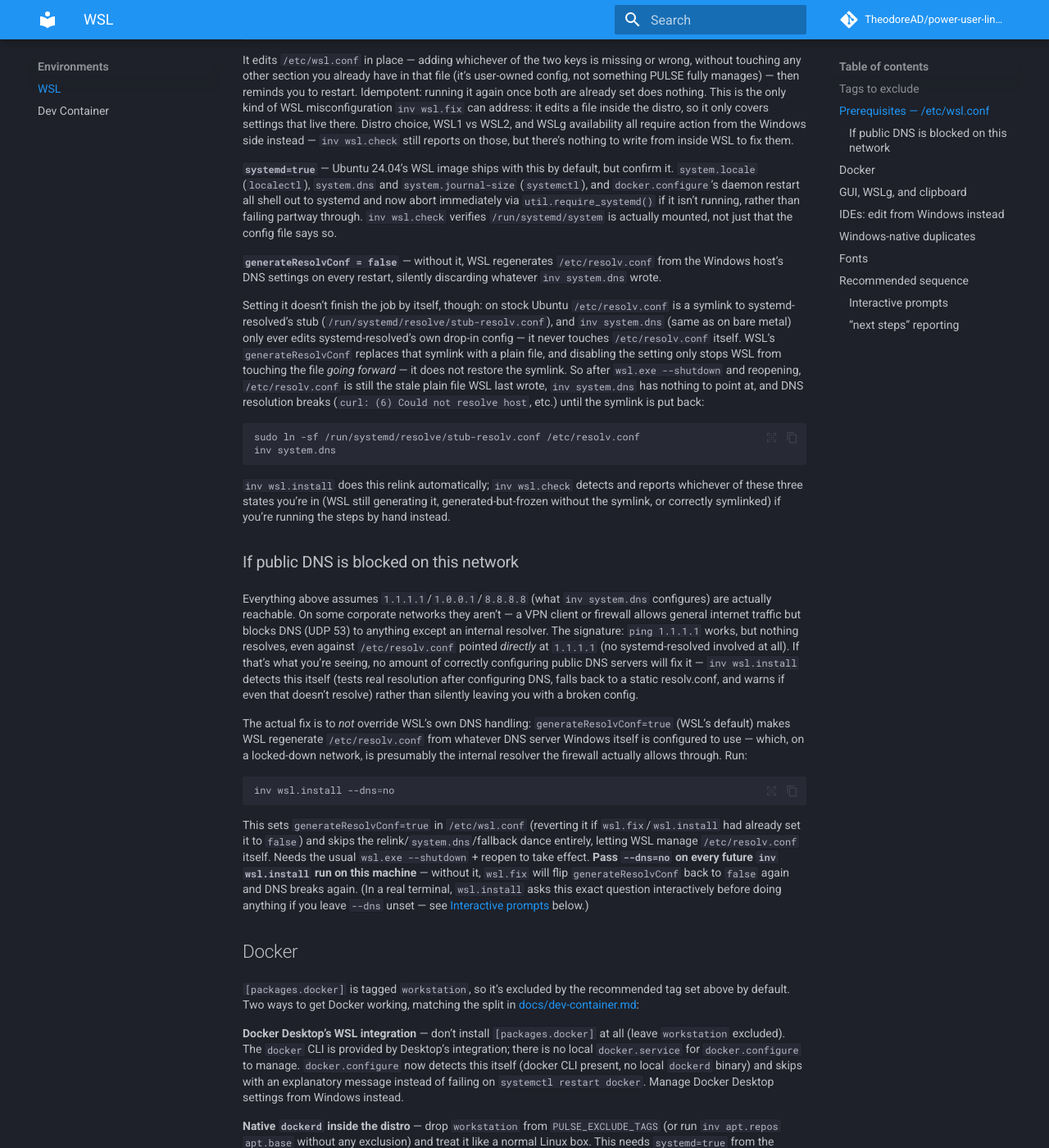
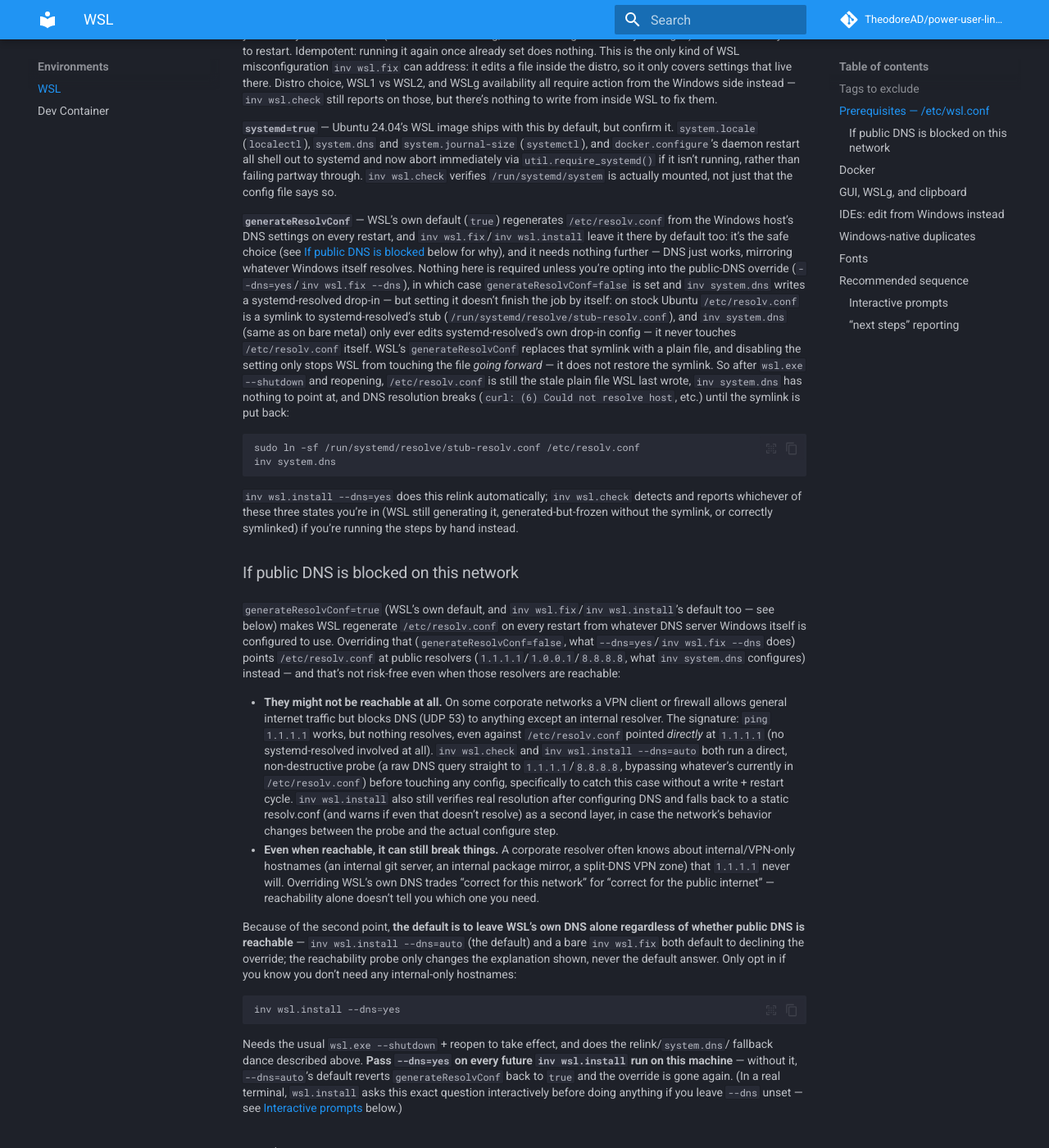
Before and after one commit to TheodoreAD/power-user-linux-setup, an MkDocs documentation site: the page built from docs/wsl.md, in a window 1280 px wide and 1400 px high, scrolled down 1974 px. Shown: the whole window at 82% size. Built offline with MkDocs 1.6.1 and Material for MkDocs 9.7.7, drawn with Linux system fonts in a browser that asks for light colours; comment, search, counter and statistics services are not loaded; some of the changed text lies outside the part shown.

Commit message:
Default WSL DNS to WSL-managed (safe) and probe reachability before recommending the override
Overriding WSL's own DNS with public resolvers can break internal/VPN-only hostnames a
corporate resolver knows about even when 1.1.1.1 is reachable, and previously wsl.install's
non-interactive/CI path silently tried the override anyway. Add a non-destructive raw-UDP
probe (tasks/wsl.py) to inform the recommendation without a write+restart cycle, but always
default to declining the override; flip wsl.fix's bare default to match.

````diff
--- a/docs/wsl.md
+++ b/docs/wsl.md
@@ -79,30 +79,27 @@
 
 ## Prerequisites — `/etc/wsl.conf`
 
-Two settings gate most of the rest. Both require a full WSL restart to take effect
+One setting gates most of the rest, and requires a full WSL restart to take effect
 (`wsl.exe --shutdown` from Windows, then reopen the terminal):
 
 ```ini
 [boot]
 systemd=true
-
-[network]
-generateResolvConf = false
 ```
 
-Set both at once with:
+Set it with:
 
 ```shell
 inv wsl.fix
 ```
 
-It edits `/etc/wsl.conf` in place — adding whichever of the two keys is missing or wrong, without
-touching any other section you already have in that file (it's user-owned config, not something
-PULSE fully manages) — then reminds you to restart. Idempotent: running it again once both are
-already set does nothing. This is the only kind of WSL misconfiguration `inv wsl.fix` can address:
-it edits a file inside the distro, so it only covers settings that live there. Distro choice, WSL1
-vs WSL2, and WSLg availability all require action from the Windows side instead — `inv wsl.check`
-still reports on those, but there's nothing to write from inside WSL to fix them.
+It edits `/etc/wsl.conf` in place — adding the key if it's missing or wrong, without touching any
+other section you already have in that file (it's user-owned config, not something PULSE fully
+manages) — then reminds you to restart. Idempotent: running it again once already set does nothing.
+This is the only kind of WSL misconfiguration `inv wsl.fix` can address: it edits a file inside the
+distro, so it only covers settings that live there. Distro choice, WSL1 vs WSL2, and WSLg
+availability all require action from the Windows side instead — `inv wsl.check` still reports on
+those, but there's nothing to write from inside WSL to fix them.
 
 **`systemd=true`** — Ubuntu 24.04's WSL image ships with this by default, but confirm it.
 `system.locale` (`localectl`), `system.dns` and `system.journal-size` (`systemctl`), and
@@ -110,54 +107,70 @@
 `util.require_systemd()` if it isn't running, rather than failing partway through. `inv wsl.check`
 verifies `/run/systemd/system` is actually mounted, not just that the config file says so.
 
-**`generateResolvConf = false`** — without it, WSL regenerates `/etc/resolv.conf` from the Windows
-host's DNS settings on every restart, silently discarding whatever `inv system.dns` wrote.
-
-Setting it doesn't finish the job by itself, though: on stock Ubuntu `/etc/resolv.conf` is a
-symlink to systemd-resolved's stub (`/run/systemd/resolve/stub-resolv.conf`), and `inv system.dns`
-(same as on bare metal) only ever edits systemd-resolved's own drop-in config — it never touches
-`/etc/resolv.conf` itself. WSL's `generateResolvConf` replaces that symlink with a plain file, and
-disabling the setting only stops WSL from touching the file *going forward* — it does not restore
-the symlink. So after `wsl.exe --shutdown` and reopening, `/etc/resolv.conf` is still the stale
-plain file WSL last wrote, `inv system.dns` has nothing to point at, and DNS resolution breaks
-(`curl: (6) Could not resolve host`, etc.) until the symlink is put back:
+**`generateResolvConf`** — WSL's own default (`true`) regenerates `/etc/resolv.conf` from the
+Windows host's DNS settings on every restart, and `inv wsl.fix`/`inv wsl.install` leave it there by
+default too: it's the safe choice (see [If public DNS is blocked](#if-public-dns-is-blocked-on-this-network)
+below for why), and it needs nothing further — DNS just works, mirroring whatever Windows itself
+resolves. Nothing here is required unless you're opting into the public-DNS override
+(`--dns=yes`/`inv wsl.fix --dns`), in which case `generateResolvConf=false` is set and `inv
+system.dns` writes a systemd-resolved drop-in — but setting it doesn't finish the job by itself: on
+stock Ubuntu `/etc/resolv.conf` is a symlink to systemd-resolved's stub
+(`/run/systemd/resolve/stub-resolv.conf`), and `inv system.dns` (same as on bare metal) only ever
+edits systemd-resolved's own drop-in config — it never touches `/etc/resolv.conf` itself. WSL's
+`generateResolvConf` replaces that symlink with a plain file, and disabling the setting only stops
+WSL from touching the file *going forward* — it does not restore the symlink. So after `wsl.exe
+--shutdown` and reopening, `/etc/resolv.conf` is still the stale plain file WSL last wrote, `inv
+system.dns` has nothing to point at, and DNS resolution breaks (`curl: (6) Could not resolve
+host`, etc.) until the symlink is put back:
 
 ```shell
 sudo ln -sf /run/systemd/resolve/stub-resolv.conf /etc/resolv.conf
 inv system.dns
 ```
 
-`inv wsl.install` does this relink automatically; `inv wsl.check` detects and reports whichever of
-these three states you're in (WSL still generating it, generated-but-frozen without the symlink,
-or correctly symlinked) if you're running the steps by hand instead.
+`inv wsl.install --dns=yes` does this relink automatically; `inv wsl.check` detects and reports
+whichever of these three states you're in (WSL still generating it, generated-but-frozen without
+the symlink, or correctly symlinked) if you're running the steps by hand instead.
 
 ### If public DNS is blocked on this network
 
-Everything above assumes `1.1.1.1`/`1.0.0.1`/`8.8.8.8` (what `inv system.dns` configures) are
-actually reachable. On some corporate networks they aren't — a VPN client or firewall allows
-general internet traffic but blocks DNS (UDP 53) to anything except an internal resolver. The
-signature: `ping 1.1.1.1` works, but nothing resolves, even against `/etc/resolv.conf` pointed
-*directly* at `1.1.1.1` (no systemd-resolved involved at all). If that's what you're seeing, no
-amount of correctly configuring public DNS servers will fix it — `inv wsl.install` detects this
-itself (tests real resolution after configuring DNS, falls back to a static resolv.conf, and warns
-if even that doesn't resolve) rather than silently leaving you with a broken config.
+`generateResolvConf=true` (WSL's own default, and `inv wsl.fix`/`inv wsl.install`'s default too —
+see below) makes WSL regenerate `/etc/resolv.conf` on every restart from whatever DNS server
+Windows itself is configured to use. Overriding that (`generateResolvConf=false`, what
+`--dns=yes`/`inv wsl.fix --dns` does) points `/etc/resolv.conf` at public resolvers
+(`1.1.1.1`/`1.0.0.1`/`8.8.8.8`, what `inv system.dns` configures) instead — and that's not risk-free
+even when those resolvers are reachable:
 
-The actual fix is to *not* override WSL's own DNS handling: `generateResolvConf=true` (WSL's
-default) makes WSL regenerate `/etc/resolv.conf` from whatever DNS server Windows itself is
-configured to use — which, on a locked-down network, is presumably the internal resolver the
-firewall actually allows through. Run:
+- **They might not be reachable at all.** On some corporate networks a VPN client or firewall
+  allows general internet traffic but blocks DNS (UDP 53) to anything except an internal resolver.
+  The signature: `ping 1.1.1.1` works, but nothing resolves, even against `/etc/resolv.conf` pointed
+  *directly* at `1.1.1.1` (no systemd-resolved involved at all). `inv wsl.check` and
+  `inv wsl.install --dns=auto` both run a direct, non-destructive probe (a raw DNS query straight
+  to `1.1.1.1`/`8.8.8.8`, bypassing whatever's currently in `/etc/resolv.conf`) before touching any
+  config, specifically to catch this case without a write + restart cycle. `inv wsl.install` also
+  still verifies real resolution after configuring DNS and falls back to a static resolv.conf (and
+  warns if even that doesn't resolve) as a second layer, in case the network's behavior changes
+  between the probe and the actual configure step.
+- **Even when reachable, it can still break things.** A corporate resolver often knows about
+  internal/VPN-only hostnames (an internal git server, an internal package mirror, a split-DNS VPN
+  zone) that `1.1.1.1` never will. Overriding WSL's own DNS trades "correct for this network" for
+  "correct for the public internet" — reachability alone doesn't tell you which one you need.
+
+Because of the second point, **the default is to leave WSL's own DNS alone regardless of whether
+public DNS is reachable** — `inv wsl.install --dns=auto` (the default) and a bare `inv wsl.fix`
+both default to declining the override; the reachability probe only changes the explanation shown,
+never the default answer. Only opt in if you know you don't need any internal-only hostnames:
 
 ```shell
-inv wsl.install --dns=no
+inv wsl.install --dns=yes
 ```
 
-This sets `generateResolvConf=true` in `/etc/wsl.conf` (reverting it if `wsl.fix`/`wsl.install`
-had already set it to `false`) and skips the relink/`system.dns`/fallback dance entirely, letting
-WSL manage `/etc/resolv.conf` itself. Needs the usual `wsl.exe --shutdown` + reopen to take
-effect. **Pass `--dns=no` on every future `inv wsl.install` run on this machine** — without it,
-`wsl.fix` will flip `generateResolvConf` back to `false` again and DNS breaks again. (In a real
-terminal, `wsl.install` asks this exact question interactively before doing anything if you leave
-`--dns` unset — see [Interactive prompts](#interactive-prompts) below.)
+Needs the usual `wsl.exe --shutdown` + reopen to take effect, and does the relink/`system.dns`/
+fallback dance described above. **Pass `--dns=yes` on every future `inv wsl.install` run on this
+machine** — without it, `--dns=auto`'s default reverts `generateResolvConf` back to `true` and the
+override is gone again. (In a real terminal, `wsl.install` asks this exact question interactively
+before doing anything if you leave `--dns` unset — see [Interactive
+prompts](#interactive-prompts) below.)
 
 ## Docker
 
@@ -305,7 +318,8 @@
 inv wsl.install              # auto-detects WSLg, excludes workstation/corporate/ide/... per the table above
 inv wsl.install --wslg=no    # force the no-WSLg tag set instead of auto-detecting
 inv wsl.install --docker     # also keep the workstation tag (installs Docker natively)
-inv wsl.install --dns=no     # public DNS blocked on this network — see "If public DNS is blocked" above
+inv wsl.install --dns=yes    # opt into the public-DNS override — see "If public DNS is blocked" above
+                              # (--dns=no is the default and needs no flag; shown here for clarity)
 ```
 
 It calls `wsl.check` and `wsl.fix` first, then `system.locale`/`system.dns` (only if systemd/DNS
@@ -339,20 +353,23 @@
 In a real terminal (not piped, scripted, or CI — checked via `sys.stdin.isatty()`), `wsl.install`
 asks before doing anything:
 
-- If `--dns` was left at its default (`auto`), the exact "does this network block public DNS"
-  question from [If public DNS is blocked](#if-public-dns-is-blocked-on-this-network) above,
-  defaulting to "try public DNS" (safe either way — it verifies and falls back automatically).
+- If `--dns` was left at its default (`auto`), a probe result line (public DNS reachable or not —
+  see [If public DNS is blocked](#if-public-dns-is-blocked-on-this-network) above) followed by the
+  override question, **defaulting to "no"** regardless of what the probe found — declining on
+  Enter leaves WSL's own DNS alone.
 - A one-line summary of what's about to happen (given your answer above, plus `--wslg`/`--docker`),
   then a final "Proceed?" — answering no aborts before touching anything.
 - Once running, the **packages** and **shell** phases each ask "Already looks complete — skip this
   phase?" if their own dry-run probe found nothing missing — see [Recommended
   sequence](#recommended-sequence) above.
 
-All of these default to yes (proceed / skip) on Enter, so `yes | inv wsl.install` still works
-non-interactively if you ever need it scripted; a genuinely non-interactive invocation (piped,
-cron, CI) skips every prompt entirely — `--dns=auto` behaves as it always has (try public DNS, fall
-back automatically), and any phase whose probe came back clean is skipped silently rather than
-redone.
+The DNS question defaults to "no" (decline the override) on Enter; the rest default to "yes"
+(proceed / skip). `yes | inv wsl.install` still works non-interactively if you ever need it
+scripted, since piping `yes` answers every prompt affirmatively regardless of its own default. A
+genuinely non-interactive invocation (piped, cron, CI) skips every prompt entirely and takes each
+one's default — so `--dns=auto` there now means "no" (WSL-managed DNS; pass `--dns=yes` explicitly
+if a scripted run needs the override instead), and any phase whose probe came back clean is skipped
+silently rather than redone.
 
 Summaries, warnings, doc pointers, and these prompts all render as bordered blocks — via
 `tasks/ui.py`, a small formatting library (`ui.block`/`ui.note`/`ui.warn`/`ui.ask`) that's what
@@ -384,22 +401,24 @@
 steps — here's the same sequence by hand:
 
 ```shell
-inv wsl.check   # do this first — tells you whether WSLg is available
-inv wsl.fix     # sets systemd=true / generateResolvConf=false in /etc/wsl.conf if needed
+inv wsl.check   # do this first — tells you whether WSLg is available, and whether public DNS
+                # (1.1.1.1/8.8.8.8) is even reachable on this network
+inv wsl.fix     # sets systemd=true; leaves generateResolvConf=true (WSL-managed DNS, the safe
+                # default — see "If public DNS is blocked" above). Pass --dns to override with
+                # public DNS instead: `inv wsl.fix --dns`
 
 # then, from Windows (PowerShell/cmd): wsl.exe --shutdown — only if wsl.fix changed anything —
 # and reopen your terminal before continuing
 
-# fix locale/DNS *before* anything below that needs network access — on a re-run after a restart
-# with generateResolvConf=false already active, DNS is broken until this runs (see Prerequisites):
-
 # only if /etc/wsl.conf has systemd=true:
 inv system.locale
 
-# only if /etc/wsl.conf also has generateResolvConf = false — the symlink WSL replaced needs
-# restoring first, see "Prerequisites" above for why:
+# only if you ran `inv wsl.fix --dns` (generateResolvConf=false) — fix DNS *before* anything below
+# that needs network access, and restore the symlink WSL replaced first, see "Prerequisites" above:
 sudo ln -sf /run/systemd/resolve/stub-resolv.conf /etc/resolv.conf
 inv system.dns
+# if you didn't run `inv wsl.fix --dns`, skip both lines above — WSL is already managing
+# /etc/resolv.conf itself and DNS works out of the box
 
 # with WSLg (default on current Windows 11):
 PULSE_EXCLUDE_TAGS=gnome,ide,windows-native,workstation,corporate inv apt.repos apt.base apt.deb
````
Also changed, not shown: 3 other files.
